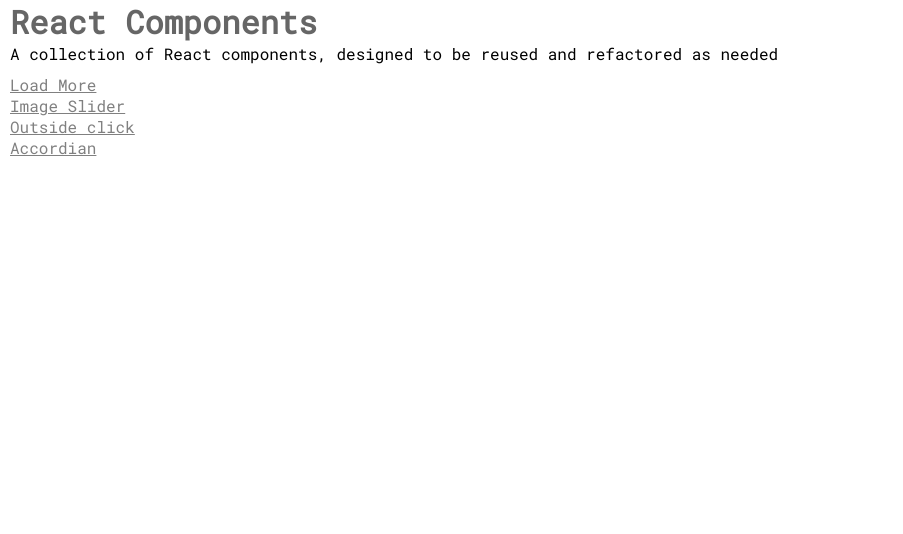
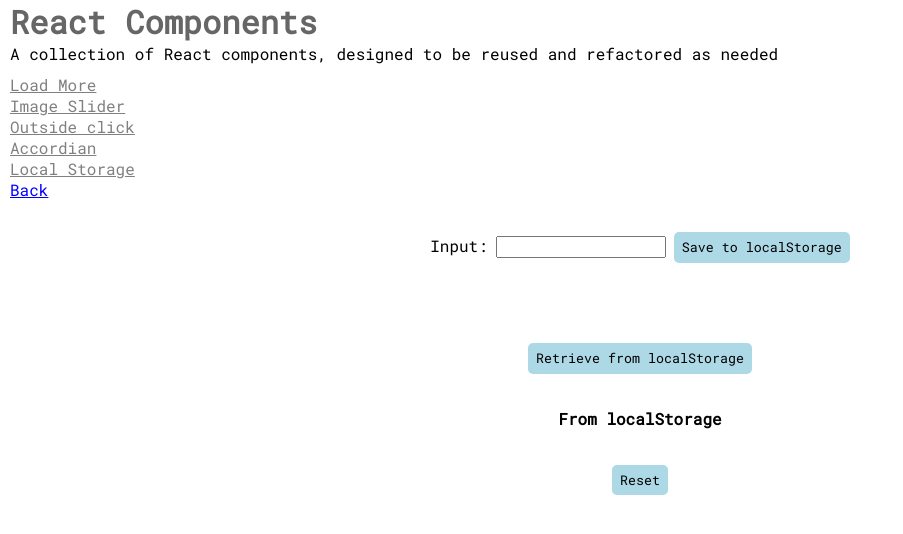
Before and after one commit to ChrisCooper0/react-components, a React (Create React App) app: page /local-storage in a window 1280 px wide. Shown: the top 534 px of the page, without its empty margins (0-903 px from the left). Built offline with nearby package versions, Linux system fonts and the light colour scheme.

Commit message:
add component

```diff
--- a/src/App.css
+++ b/src/App.css
@@ -17,6 +17,11 @@
   color: grey;
 }
 
-a:nth-last-child(2) {
+.link {
   color: blue;
 }
+
+.card {
+  background-color: lightgoldenrodyellow;
+  padding: 5rem;
+}
--- a/src/App.js
+++ b/src/App.js
@@ -4,6 +4,7 @@
 import { ImageSlider } from "./components/ImageSlider/ImageSlider";
 import OutsideClick from "./components/OutsideClick/OutsideClick";
 import Accordian from "./components/Accordian/Accordian";
+import { LocalStorage } from "./components/LocalStorage/LocalStorage";
 
 function App() {
   return (
@@ -32,6 +33,9 @@
                 <li>
                   <Link to="/accordian">Accordian</Link>
                 </li>
+                <li>
+                  <Link to="/local-storage">Local Storage</Link>
+                </li>
               </ul>
             </nav>
 
@@ -48,6 +52,9 @@
               <Route path="/accordian">
                 <Accordian />
               </Route>
+              <Route path="/local-storage">
+                <LocalStorage />
+              </Route>
             </Switch>
           </div>
         </Router>
--- a/src/components/Accordian/Accordian.js
+++ b/src/components/Accordian/Accordian.js
@@ -57,7 +57,9 @@
 
   return (
     <IconContext.Provider value={{ color: "#000", size: "20px" }}>
-      <Link to="/">Back</Link>
+      <Link className="link" to="/">
+        Back
+      </Link>
       <AccordianWrapper>
         <div>
           {Data.map((item, index) => {
--- a/src/components/ImageSlider/ImageSlider.js
+++ b/src/components/ImageSlider/ImageSlider.js
@@ -29,8 +29,9 @@
 
   return (
     <>
-      <Link to="/">Back</Link>
-
+      <Link className="link" to="/">
+        Back
+      </Link>
       <section className="slider">
         <FaArrowAltCircleLeft className="left-arrow" onClick={prevSlide} />
         <img
--- a/src/components/LoadMore/LoadMore.js
+++ b/src/components/LoadMore/LoadMore.js
@@ -55,7 +55,9 @@
 
   return (
     <>
-      <Link to="/">Back</Link>
+      <Link className="link" to="/">
+        Back
+      </Link>
       <StyledContainer>
         {items.slice(0, visible).map((item) => {
           return (
--- /dev/null
+++ b/src/components/LocalStorage/LocalStorage.js
@@ -0,0 +1,88 @@
+import React, { useState, useEffect } from "react";
+import styled from "styled-components";
+import { Link } from "react-router-dom";
+
+const FormWrapper = styled.div`
+  display: flex;
+  justify-content: center;
+  align-items: center;
+  margin-bottom: 1rem;
+
+  label,
+  input {
+    margin-right: 0.5rem;
+  }
+`;
+
+const Button = styled.button`
+  padding: 0.4rem 0.5rem;
+  border-radius: 5px;
+  margin: 2rem 0;
+  border: transparent;
+  background-color: lightblue;
+  cursor: pointer;
+`;
+
+const TableWrapper = styled.div`
+  display: flex;
+  flex-direction: column;
+  justify-content: center;
+  align-items: center;
+`;
+
+export const LocalStorage = () => {
+  const [text, setText] = useState("");
+
+  const [localText, setLocalText] = useState("");
+
+  const handleSubmit = (e) => {
+    localStorage.clear();
+    e.preventDefault();
+    localStorage.setItem("text", text);
+    setText(" ");
+  };
+
+  const retrieveLocalStorage = () => {
+    setLocalText(localStorage.getItem("text"));
+  };
+
+  const clear = () => {
+    localStorage.clear();
+    setText("");
+    setLocalText("");
+  };
+
+  return (
+    <div>
+      <Link className="link" to="/">
+        Back
+      </Link>
+      <FormWrapper>
+        <form onSubmit={handleSubmit}>
+          <label htmlFor="text">Input:</label>
+          <input
+            type="text"
+            onChange={(e) => setText(e.target.value)}
+            required
+            id="text"
+            name="text"
+            value={text}
+          />
+          <Button type="submit">Save to localStorage</Button>
+        </form>
+      </FormWrapper>
+      <TableWrapper>
+        <Button onClick={retrieveLocalStorage}>
+          Retrieve from localStorage
+        </Button>
+        <table>
+          <th>From localStorage</th>
+          <tr>
+            <td>{localText}</td>
+          </tr>
+        </table>
+        <Button onClick={clear}>Reset </Button>
+      </TableWrapper>
+    </div>
+  );
+};
--- a/src/components/OutsideClick/OutsideClick.js
+++ b/src/components/OutsideClick/OutsideClick.js
@@ -11,7 +11,9 @@
 
   return (
     <div>
-      <Link to="/">Back</Link>
+      <Link className="link" to="/">
+        Back
+      </Link>{" "}
       <OutsideClickHandler onOutsideClick={handleClick}>
         <button onClick={handleClick}>{isOpen ? "Close" : "Open"}</button>
       </OutsideClickHandler>
```
Also changed, not shown: public/dummydata.json (deleted, +0 -14 lines).
